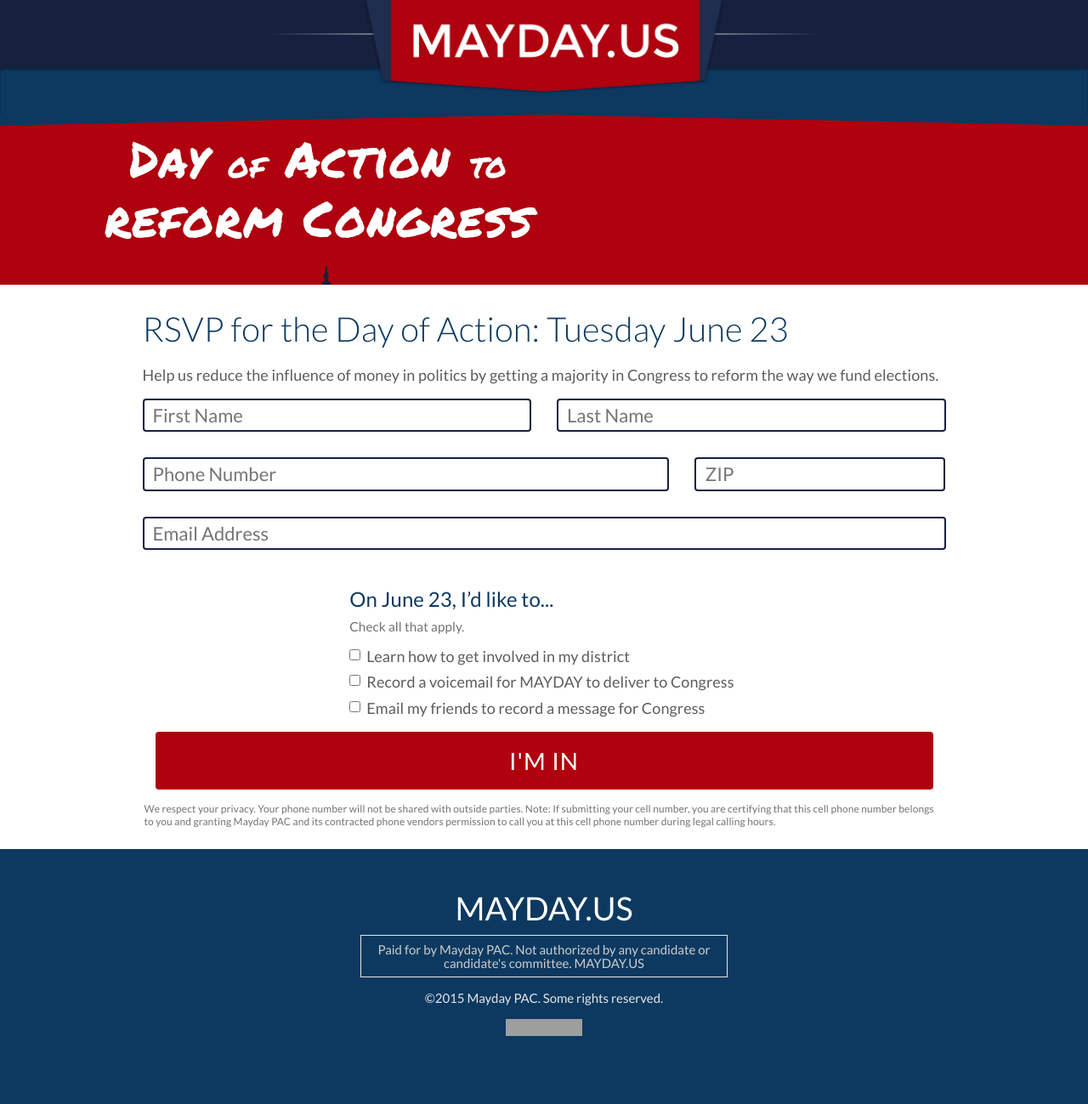
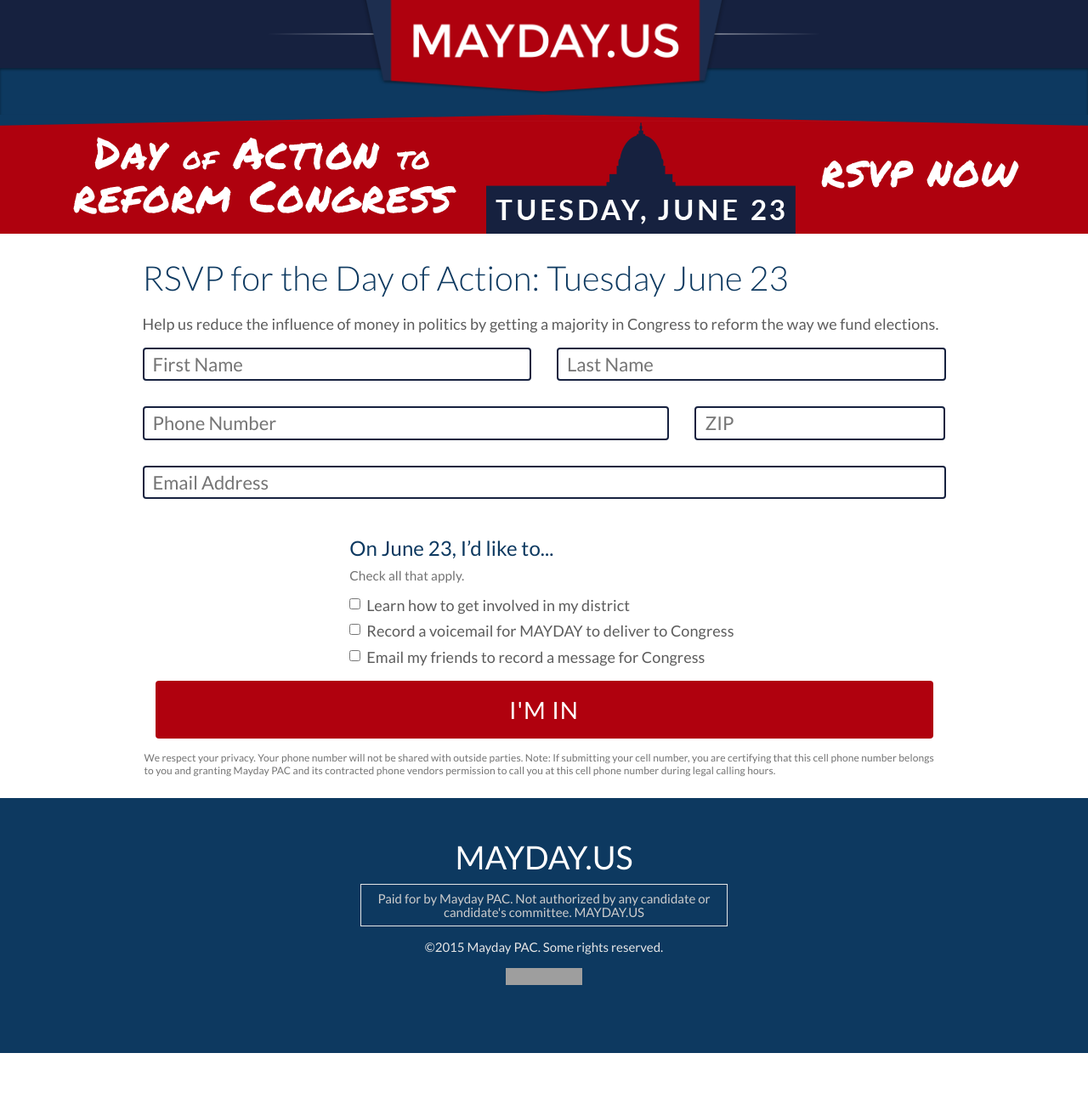
Before and after one commit to MayOneUS/mayday-2.0-frontend, a Jekyll site: the page built from campaigns/20150623_day_of_action_rsvp.html, in a window 1280 px wide. Shown: the whole page at 85% size. Built offline with Jekyll 4.4.1, drawn with Linux system fonts in a browser that asks for light colours; nearby versions of some CDN libraries; after the commit the page ends 1239 px from its top, so only the background shows below that; grey boxes are pictures that could not be loaded.

Commit message:
June23: Update landing page banner

```diff
--- a/campaigns/20150623_day_of_action_rsvp.html
+++ b/campaigns/20150623_day_of_action_rsvp.html
@@ -15,7 +15,7 @@
 {% capture custom_css %}
 <style type="text/css">
   .dayofaction .thanks-message{display:none;}
-  .jumbotron{background: #af010e url("/images/campaigns/20150615_dayofaction-rsvp_homepage_1170x440_v02.png") 0 -10px no-repeat; min-height: 200px}
+  .jumbotron{background: #af010e url("/images/campaigns/20150615_dayofaction-rsvp_landing_page_1170x133_v02.png") center bottom no-repeat; min-height: 140px}
   .control-label h3{font-weight:400;}
 </style>
 {% endcapture %}
@@ -26,7 +26,7 @@
   <h1>RSVP for the Day of Action: Tuesday June 23</h1>
 </div>
 
-<div class="container dayofaction">
+<div class="container dayofaction hidden-xs hidden-sm">
   <div class="row">
     <div class="col-md-10 center-block">
       <h1>RSVP for the Day of Action: Tuesday June 23</h1>
```
Also changed, not shown: images/campaigns/20150615_dayofaction-rsvp_landing_page_1170x133_v02.png (added).
